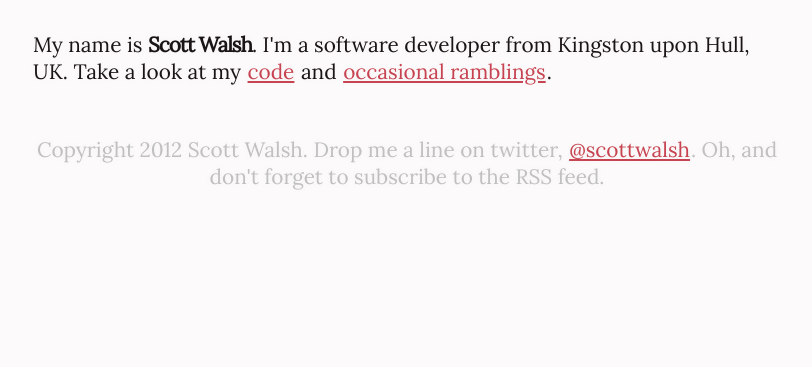
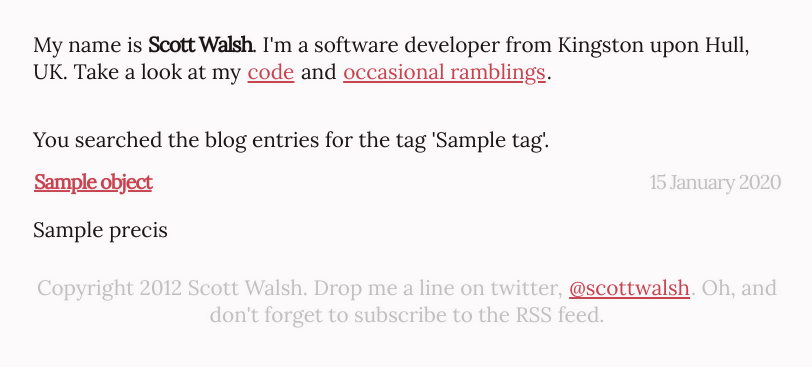
Before and after one commit to scottwalsh/django-blog, a Django app: template templates/tags/detail.html in a window 1280 px wide. Shown: the top 367 px of the page, without its empty margins (233-1045 px from the left). Run offline with Django 3.2, Linux system fonts and the light colour scheme; the template is opened without the code that fills it: most values are stand-ins (such as "Sample title", 1, 10 or a date in 2020); parts of the project's set-up code (start-up, migrations or seed data) failed here and were passed over.

Commit message:
Fix so that tag/detail.html template displays a list of all posts with that tag.

```diff
--- a/templates/tags/detail.html
+++ b/templates/tags/detail.html
@@ -1,9 +1,18 @@
 {% extends 'base.html' %}
-{% block pagetitle %} - {{object.title}}{% endblock %}
+{% block pagetitle %} - Tag: {{tag}}{% endblock %}
 {% block title %}{{object.title}}{% endblock %}
 {% block primary %}
 
-    {% for object in latest %}
+<p>You searched the blog entries for the tag '<span class="highlight">{{tag}}</span>'.</p>
+{% if object_list %}
+    {% for object in object_list %}
+        <h2><strong><a href="{{object.get_absolute_url}}">{{ object.title }}</a></strong> <div class="date">{{object.pub_date|date:"d F Y"}}</div></h2>
+        {{object.precis|safe|linebreaks}}
+        {% if object.body_html %}
+        {% endif %}
     {% endfor %}
+{% else %}
+    <p>No articles have that tag</p>
+{% endif %}
 
 {% endblock %}
```
